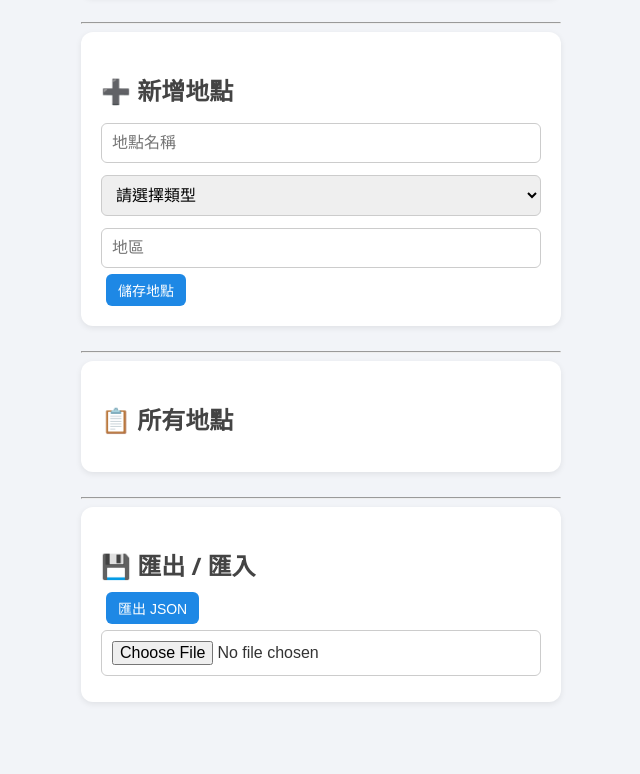
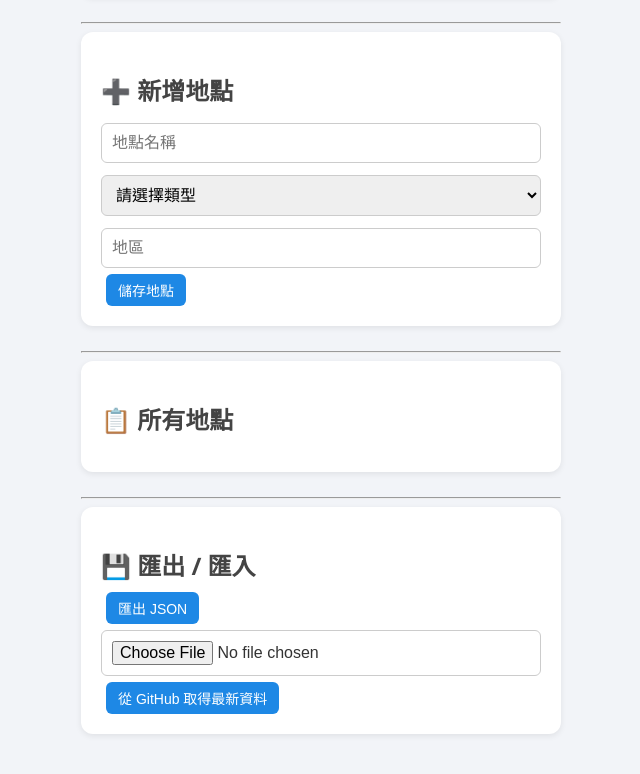
Before and after one commit to socool-39/go-where-app, a plain HTML site: page index.html in a window 1280 px wide. Shown: the part 366-1140 px from the top of the page, without its empty margins (319-959 px from the left). Drawn offline with Linux system fonts and the light colour scheme.

Commit message:
Update index.html

```diff
--- a/index.html
+++ b/index.html
@@ -89,6 +89,7 @@
       <h2>💾 匯出 / 匯入</h2>
       <button onclick="exportPlaces()">匯出 JSON</button>
       <input type="file" id="importFile" accept="application/json" onchange="importPlaces(event)" />
+      <button id="btnImportRaw" onclick="importFromGitHub()">從 GitHub 取得最新資料</button>
     </div>
   </div>
 
```
